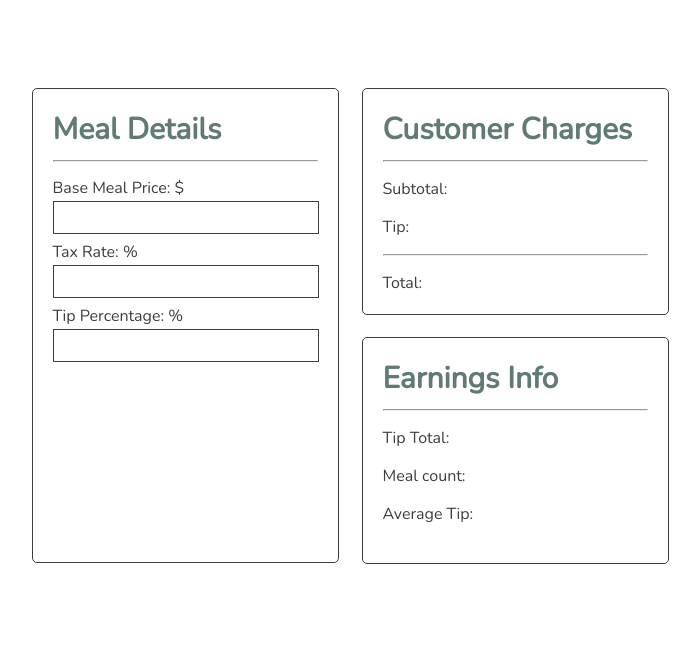
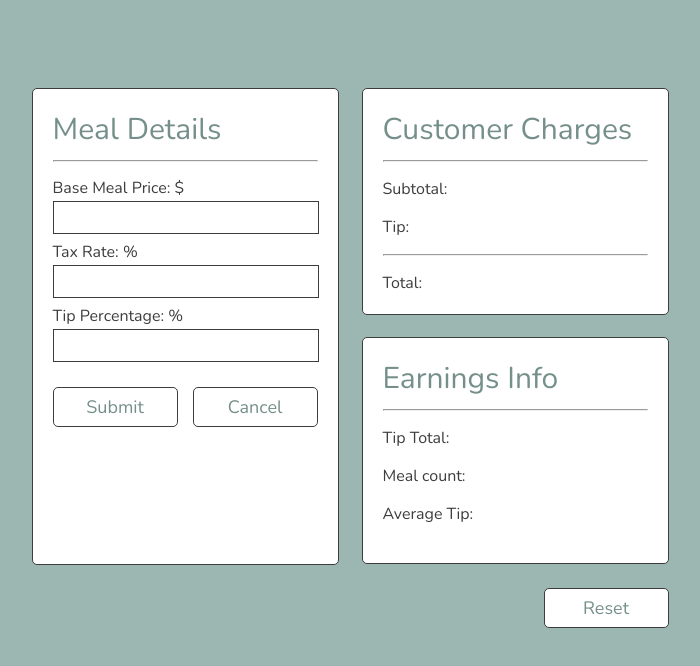
Before and after one commit to teachme10code/waitstaff-calculator, a plain HTML site: page wait_staff.html in a window 1280 px wide. Shown: the whole page, without its empty margins (290-990 px from the left). Drawn offline with nearby package versions, Linux system fonts and the light colour scheme.

Commit message:
added buttons

```diff
--- a/style.css
+++ b/style.css
@@ -1,5 +1,9 @@
  * {
     font-family: "Nunito";
+ }
+
+ body {
+    background: #9CB6B1;
  }
 
  #container {
@@ -19,10 +23,10 @@
     border-color: #3D3D3D;
     border-radius: 5px;
     border-style: solid;
-    color: #222222;
+    color: #3D3D3D;
     margin: 0px;
+    padding: 20px;
     background-color: #FFFFFF;
-    padding: 20px;
 }
 
 form label {
@@ -42,12 +46,12 @@ form input, form textarea, form select {
 
 form h1 {
     font-size: 30px;
-    color: #607A75;
+    font-weight: lighter;
+    color: #758F8A;
     padding: 0px;
     margin: 0px;
     margin-bottom: 10px;
     border-radius: 0px;
-    background-color: #ffffff;
 }
 
 .content {
@@ -79,7 +83,7 @@ label {
 
 #MealForm {
     float: left;
-    height: 433px;
+    height: 435px;
     margin-left: 0px;
 }
 
@@ -96,3 +100,56 @@ label {
 p {
     color: #3D3D3D;
 }
+
+.submit {
+    float: left;
+    height: 40px;
+    width: 125px;
+    margin-top: 20px;
+    text-align: center;
+    color: #758F8A;
+    background: #FFFFFF;
+    font-family: 'Nunito', sans-serif;;
+    font-size: 18px;
+    border: 1.5px solid #3D3D3D;
+    border-radius: 5px;
+}
+
+.cancel {
+    float: right;
+    height: 40px;
+    width: 125px;
+    margin-top: 20px;
+    text-align: center;
+    color: #758F8A;
+    background: #FFFFFF;
+    font-family: 'Nunito', sans-serif;;
+    font-size: 18px;
+    border: 1.5px solid #3D3D3D;
+    border-radius: 5px;
+}
+
+.reset {
+    position: absolute;
+    height: 40px;
+    width: 125px;
+    margin-top: 25px;
+    margin-left: 205px;
+    text-align: center;
+    color: #758F8A;
+    background: #FFFFFF;
+    font-family: 'Nunito', sans-serif;;
+    font-size: 18px;
+    border: 1.5px solid #3D3D3D;
+    border-radius: 5px;
+}
+
+.submit:active, .cancel:active, .reset:active {
+    color: grey;
+    font-size: 16px;
+    border-color: #FFFFFF;
+}
+
+.submit:hover, .cancel:hover, .reset:hover {
+    cursor: pointer;
+}
--- a/wait_staff.html
+++ b/wait_staff.html
@@ -18,6 +18,8 @@
 						<label for="TipPercentage">Tip Percentage: %</label><input type="text" id="TipPercentage" name="TipPercentage">
 					</div>
 				</div>
+				<button class="submit" type="submit">Submit</button>
+				<button class="cancel" type="button">Cancel</button>
 			</form>
 			<form id="CustomerForm" class="form">
 				<h1>Customer Charges</h1>
@@ -39,5 +41,6 @@
 				</div>
 			</form>
 		</div>
+		<button class="reset" type="reset">Reset</button>
 	</body>
 </html>
```
